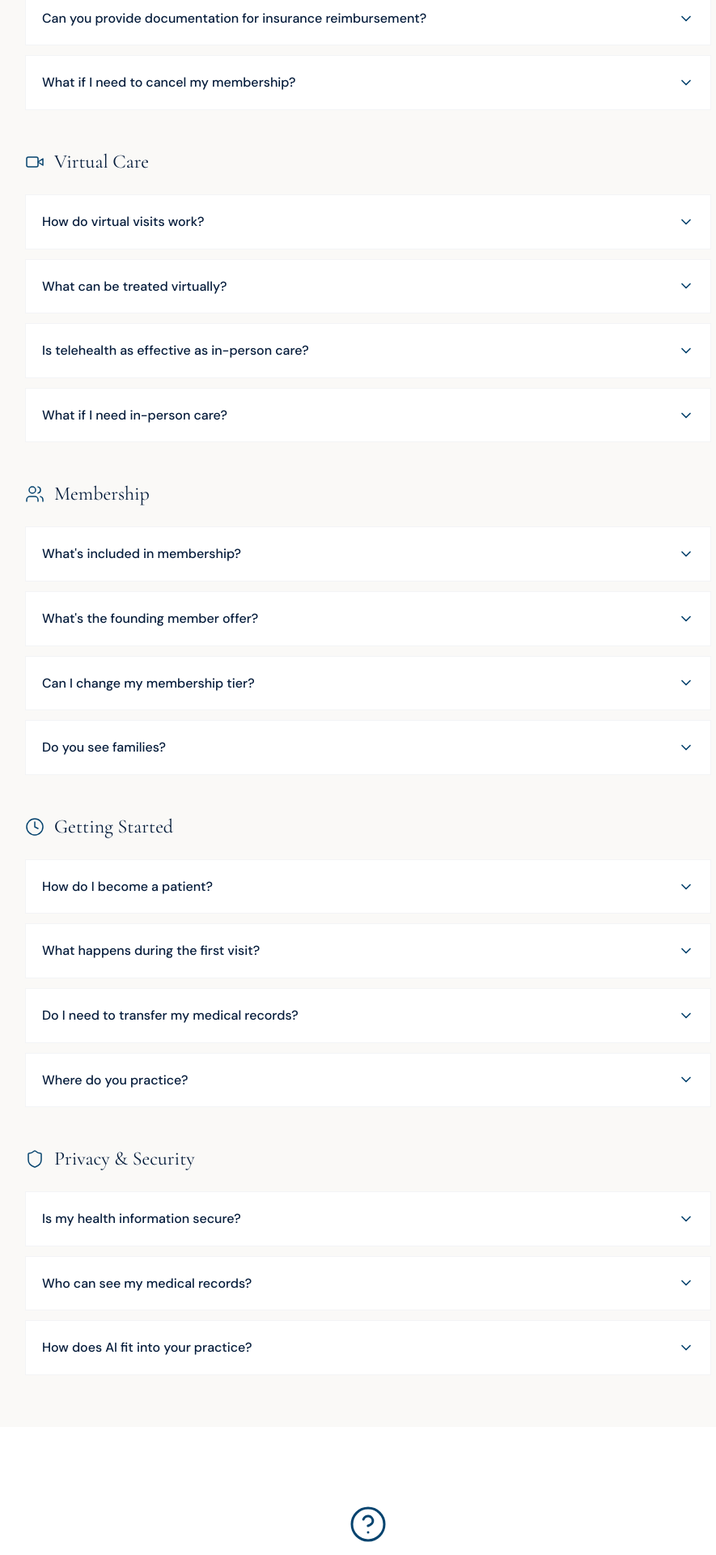
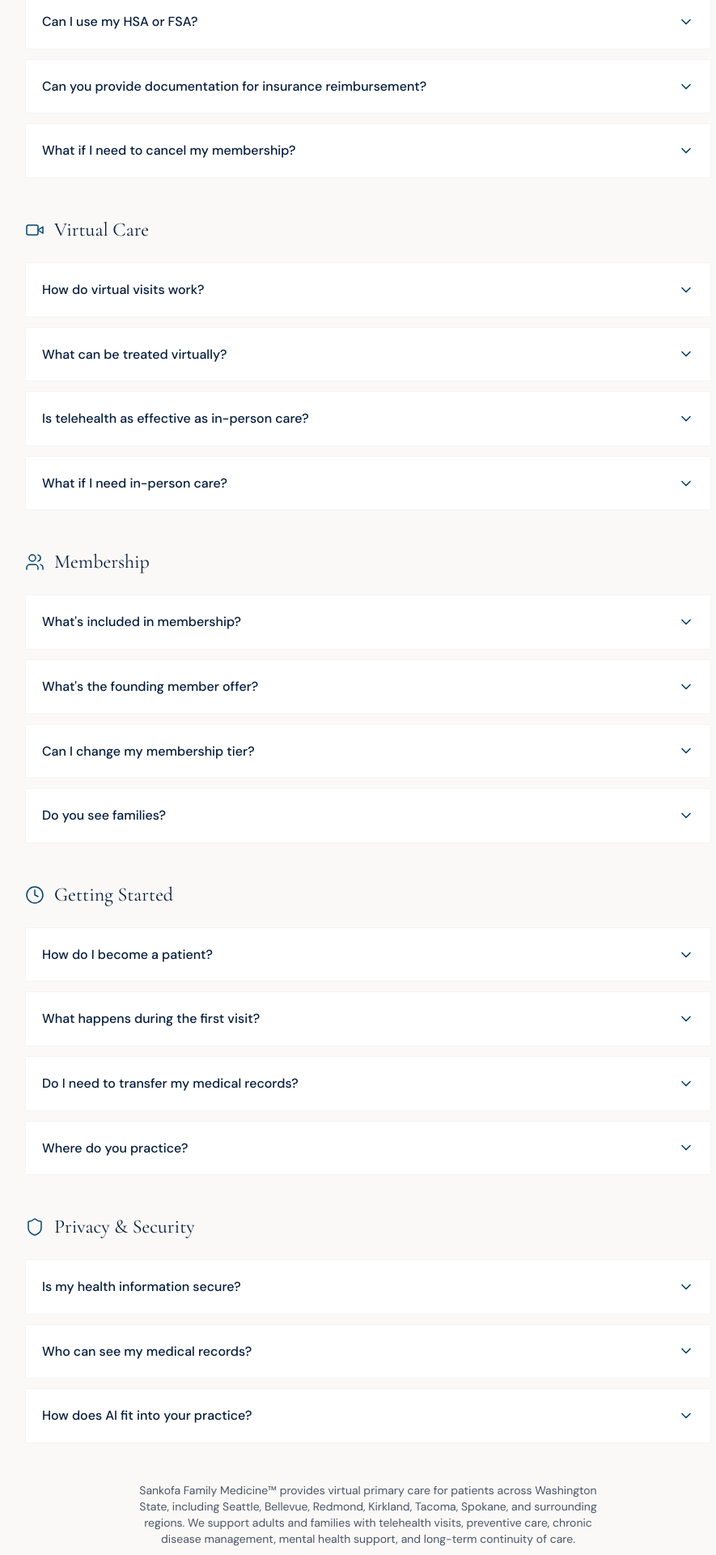
Before and after one commit to NDCHVISION/sfm-website, a Next.js app: page /faq in a window 1280 px wide. Shown: the part 760-2680 px from the top of the page at 81% size, without its empty margins (185-1070 px from the left). Built offline with nearby package versions, Linux system fonts and the light colour scheme.

Commit message:
faq change

```diff
--- /dev/null
+++ b/app/faq/layout.tsx
@@ -0,0 +1,38 @@
+import type { Metadata } from 'next'
+
+export const metadata: Metadata = {
+  title: 'FAQ | Sankofa Family Medicine™ | Virtual Primary Care Washington State',
+  description:
+    'Frequently asked questions about Sankofa Family Medicine™, a virtual primary care practice serving patients across Washington State. Learn about membership, telehealth visits, insurance, privacy, and how to get started.',
+  keywords: [
+    'virtual primary care FAQ',
+    'telehealth questions',
+    'Washington State telemedicine',
+    'direct primary care membership',
+    'Sankofa Family Medicine',
+    'Seattle virtual doctor',
+    'Bellevue telehealth',
+  ],
+  openGraph: {
+    title: 'FAQ | Sankofa Family Medicine™',
+    description:
+      'Everything you need to know about Sankofa Family Medicine™, a virtual primary care clinic serving patients across Washington State.',
+    url: 'https://sankofafamilymedicine.com/faq',
+    siteName: 'Sankofa Family Medicine',
+    locale: 'en_US',
+    type: 'website',
+  },
+  twitter: {
+    card: 'summary_large_image',
+    title: 'FAQ | Sankofa Family Medicine™',
+    description:
+      'Everything you need to know about Sankofa Family Medicine™, a virtual primary care clinic serving patients across Washington State.',
+  },
+  alternates: {
+    canonical: 'https://sankofafamilymedicine.com/faq',
+  },
+}
+
+export default function FAQLayout({ children }: { children: React.ReactNode }) {
+  return children
+}
--- a/app/faq/page.tsx
+++ b/app/faq/page.tsx
@@ -2,24 +2,32 @@
 
 import { useState } from 'react'
 import Link from 'next/link'
+import type { ReactNode, ElementType } from 'react'
 import { ArrowRight, ChevronDown, CreditCard, Shield, Video, Users, Clock, HelpCircle } from 'lucide-react'
+
+// Configuration
+const FOUNDING_MEMBER_SPOTS = 30
 
 type FAQItem = {
   question: string
-  answer: string | React.ReactNode
+  answer: string | ReactNode
+  answerText?: string
 }
 
 type FAQSection = {
   title: string
-  icon: React.ElementType
+  icon: ElementType
   items: FAQItem[]
 }
 
 export default function FAQPage() {
   const [openItems, setOpenItems] = useState<Record<string, boolean>>({})
+  const [announcement, setAnnouncement] = useState('')
 
-  const toggleItem = (id: string) => {
-    setOpenItems(prev => ({ ...prev, [id]: !prev[id] }))
+  const toggleItem = (id: string, question: string) => {
+    const willOpen = !openItems[id]
+    setOpenItems(prev => ({ ...prev, [id]: willOpen }))
+    setAnnouncement(willOpen ? `${question} expanded` : `${question} collapsed`)
   }
 
   const faqSections: FAQSection[] = [
@@ -29,32 +37,49 @@ export default function FAQPage() {
       items: [
         {
           question: 'Do you accept insurance?',
-          answer: 'Sankofa Family Medicine is currently a direct-pay (cash-pay) practice. We do not bill insurance directly. This model allows us to spend more time with patients, avoid insurance restrictions, and provide truly personalized care. We may expand to accept insurance in the future.'
+          answer:
+            'Sankofa Family Medicine™ is currently a direct-pay (cash-pay) virtual primary care practice based in Washington State. We do not bill insurance directly. This structure allows for longer visits, fewer restrictions, and a more personalized care experience. Future insurance participation may be considered.'
         },
         {
           question: 'How do I pay for services?',
           answer: (
             <div className="space-y-3">
-              <p>We accept payment via credit card, debit card, and HSA/FSA cards through our secure payment system powered by Stripe.</p>
-              <p>Membership fees are billed monthly. Individual visits and programs are billed at the time of service.</p>
-              {/* Stripe payment link placeholder - uncomment when ready */}
-              {/* <a href="YOUR_STRIPE_LINK_HERE" className="inline-flex items-center text-sfm-azure hover:text-sfm-navy font-medium">
-                Make a Payment <ArrowRight className="ml-2 w-4 h-4" />
-              </a> */}
+              <p>
+                We accept payment via credit card, debit card, and HSA/FSA cards through our secure online payment
+                system powered by Stripe.
+              </p>
+              <p>
+                Membership fees are billed monthly. Individual visits and programs are billed at the time of service.
+              </p>
+              <p>
+                Membership tiers and visit pricing are available on our
+                <Link
+                  href="/services"
+                  className="text-sfm-azure hover:text-sfm-navy ml-1 underline"
+                >
+                  Services &amp; Pricing page
+                </Link>
+                .
+              </p>
             </div>
-          )
+          ),
+          answerText:
+            'We accept payment via credit card, debit card, and HSA/FSA cards through our secure online payment system powered by Stripe. Membership fees are billed monthly. Individual visits and programs are billed at the time of service. Membership tiers and visit pricing are available on our Services & Pricing page.'
         },
         {
           question: 'Can I use my HSA or FSA?',
-          answer: 'Yes! Health Savings Accounts (HSA) and Flexible Spending Accounts (FSA) can be used for membership fees, visits, and programs at Sankofa Family Medicine. These are qualified medical expenses.'
+          answer:
+            'Yes. Health Savings Accounts (HSA) and Flexible Spending Accounts (FSA) can be used for membership fees, virtual visits, and programs at Sankofa Family Medicine™.'
         },
         {
           question: 'Can you provide documentation for insurance reimbursement?',
-          answer: 'Yes. We can provide a superbill (itemized receipt with procedure codes) that you can submit to your insurance company for potential out-of-network reimbursement. Reimbursement rates vary by plan.'
+          answer:
+            'Yes. We can provide a superbill (itemized receipt with diagnosis and procedure codes) for potential out-of-network reimbursement. Reimbursement varies by insurance plan.'
         },
         {
           question: 'What if I need to cancel my membership?',
-          answer: 'Memberships can be cancelled at any time with 30 days notice. There are no cancellation fees. Founding member pricing is locked for the duration of continuous membership.'
+          answer:
+            'Memberships may be cancelled at any time with 30 days notice. No cancellation fees apply. Founding member pricing remains locked as long as membership is continuous.'
         },
       ]
     },
@@ -64,19 +89,42 @@ export default function FAQPage() {
       items: [
         {
           question: 'How do virtual visits work?',
-          answer: 'Virtual visits are conducted via secure, HIPAA-compliant video conferencing. You\'ll receive a link before your appointment and can join from any device with a camera and internet connection. No special software is required.'
+          answer:
+            'Virtual visits occur through HIPAA-compliant encrypted video conferencing. You will receive a secure link and can join from any device with a camera and internet connection. No special app installation is required.'
         },
         {
           question: 'What can be treated virtually?',
-          answer: 'Most primary care concerns can be effectively addressed via telehealth, including: acute illnesses (cold, flu, infections), chronic disease management, medication refills and adjustments, mental health support, preventive care planning, lab result reviews, and health coaching. Some conditions may require in-person evaluation, and we\'ll coordinate referrals when needed.'
+          answer: (
+            <div className="space-y-3">
+              <p>
+                Most primary care concerns can be addressed through telehealth, including acute illnesses, chronic
+                condition management, preventive care, mental health support, medication adjustments, lab reviews,
+                and health coaching. If in-person evaluation is necessary, we help coordinate appropriate referrals.
+              </p>
+              <p>
+                You can see examples of what we treat on our
+                <Link
+                  href="/services"
+                  className="text-sfm-azure hover:text-sfm-navy ml-1 underline"
+                >
+                  Services page
+                </Link>
+                .
+              </p>
+            </div>
+          ),
+          answerText:
+            'Most primary care concerns can be addressed through telehealth, including acute illnesses, chronic condition management, preventive care, mental health support, medication adjustments, lab reviews, and health coaching. If in-person evaluation is necessary, we help coordinate appropriate referrals. You can see examples of what we treat on our Services page.'
         },
         {
           question: 'Is telehealth as effective as in-person care?',
-          answer: 'For most primary care needs, yes. Research shows that telehealth delivers comparable outcomes for many conditions, often with greater convenience and continuity. The key advantage of our model is that you see the same physician every time. This continuity actually improves outcomes compared to fragmented in-person care.'
+          answer:
+            'For many primary care needs, yes. Telehealth has been shown to provide comparable outcomes with the added benefit of convenience and continuity. A key advantage of Sankofa Family Medicine™ is that you see the same physician every visit, which strengthens long-term care and decision-making.'
         },
         {
           question: 'What if I need in-person care?',
-          answer: 'We maintain relationships with trusted local specialists and facilities in Washington State. If you need labs, imaging, procedures, or specialist care, we\'ll coordinate referrals and ensure your records follow you.'
+          answer:
+            'We coordinate with trusted regional labs, imaging centers, and specialists throughout Washington. If in-person services are needed, we provide referrals and ensure your records follow you seamlessly.'
         },
       ]
     },
@@ -86,19 +134,42 @@ export default function FAQPage() {
       items: [
         {
           question: 'What\'s included in membership?',
-          answer: 'All membership tiers include unlimited virtual visits with Dr. Nkrumah, secure messaging with 24-48 hour response times, care coordination, and prescription management. Higher tiers add genetic testing, AI-powered health insights, and direct physician access. See our Services page for full details.'
+          answer: (
+            <div className="space-y-3">
+              <p>
+                All membership tiers include unlimited virtual visits with Dr. Nkrumah, secure messaging with typical
+                24-48 hour response times, care coordination, and prescription management. Higher tiers offer enhanced
+                services such as genetic testing, expanded support, and AI-augmented health insights.
+              </p>
+              <p>
+                Full details are available on the
+                <Link
+                  href="/services"
+                  className="text-sfm-azure hover:text-sfm-navy ml-1 underline"
+                >
+                  Services &amp; Pricing page
+                </Link>
+                .
+              </p>
+            </div>
+          ),
+          answerText:
+            'All membership tiers include unlimited virtual visits with Dr. Nkrumah, secure messaging with typical 24-48 hour response times, care coordination, and prescription management. Higher tiers offer enhanced services such as genetic testing, expanded support, and AI-augmented health insights. Full details are available on the Services & Pricing page.'
         },
         {
           question: 'What\'s the founding member offer?',
-          answer: 'The first 30 members receive Tier 3 (Legacy Health) benefits at Tier 2 (Precision Care) pricing: $249/month instead of $449/month. This includes genetic testing, direct physician cell access, and same-day appointments. This pricing is locked for life as long as membership remains continuous.'
+          answer:
+            `The first ${FOUNDING_MEMBER_SPOTS} patients receive Tier 3 (Legacy Health) benefits at Tier 2 (Precision Care) pricing: $249/month instead of $449/month. This package includes genetic testing, priority access, and same-day or next-day appointment availability. Pricing remains locked as long as membership is continuous.`
         },
         {
           question: 'Can I change my membership tier?',
-          answer: 'Yes. You can upgrade or downgrade your membership tier at any time. Changes take effect at the start of your next billing cycle. Note: founding member pricing applies only to the original tier selected.'
+          answer:
+            'Yes. You may upgrade or downgrade at any time. Changes take effect at the next billing cycle. Founding member pricing applies only to the initially selected tier.'
         },
         {
           question: 'Do you see families?',
-          answer: 'Yes! Sankofa Family Medicine serves patients of all ages. Family memberships and multi-member discounts may be available. Contact us for details.'
+          answer:
+            'Yes. Sankofa Family Medicine™ serves patients of all ages throughout Washington. Family memberships or multi-member arrangements may be available, and you can contact us directly for details.'
         },
       ]
     },
@@ -110,24 +181,32 @@ export default function FAQPage() {
           question: 'How do I become a patient?',
           answer: (
             <div className="space-y-3">
-              <p>Join our waitlist by completing the contact form. We\'ll reach out to schedule an intro call, discuss your health goals, and get you enrolled.</p>
+              <p>
+                Begin by joining the waitlist through our contact form. We will reach out to schedule an introductory
+                consultation, review your needs, and confirm that our model is the right fit for you.
+              </p>
               <Link href="/contact" className="inline-flex items-center text-sfm-azure hover:text-sfm-navy font-medium">
                 Join Waitlist <ArrowRight className="ml-2 w-4 h-4" />
               </Link>
             </div>
-          )
+          ),
+          answerText:
+            'Begin by joining the waitlist through our contact form. We will reach out to schedule an introductory consultation, review your needs, and confirm that our model is the right fit for you.'
         },
         {
           question: 'What happens during the first visit?',
-          answer: 'Your first visit is a comprehensive intake (45-60 minutes) where we review your complete health history, discuss your goals, and develop a personalized care plan. This is the foundation of "Medicine That Remembers": we take the time to truly understand you.'
+          answer:
+            'Your first visit is a 45-60 minute comprehensive intake. We review your medical history, medications, lifestyle, and health goals, then build a personalized care plan. This is the foundation of Medicine That Remembers™.'
         },
         {
           question: 'Do I need to transfer my medical records?',
-          answer: 'We\'ll help you request records from previous providers. Having your history helps us provide better care, but you can start as a patient before records arrive.'
+          answer:
+            'We assist with requesting past records. You may begin as a patient before your records arrive, though having them helps us provide more informed care.'
         },
         {
           question: 'Where do you practice?',
-          answer: 'Sankofa Family Medicine is a virtual practice serving patients throughout Washington State. Dr. Nkrumah is licensed in Washington. We plan to expand to additional states in the future.'
+          answer:
+            'Sankofa Family Medicine™ is a virtual primary care practice serving patients across Washington State. Care is available to adults and families statewide, including communities in Seattle, Bellevue, Redmond, Kirkland, Tacoma, Spokane, and surrounding areas. As long as a patient is physically located in Washington during the visit, they may be seen. Expansion to additional states is planned.'
         },
       ]
     },
@@ -137,22 +216,76 @@ export default function FAQPage() {
       items: [
         {
           question: 'Is my health information secure?',
-          answer: 'Yes. We are fully HIPAA-compliant. All video visits, messaging, and health records are encrypted and stored securely. We use enterprise-grade security practices and never sell or share your data.'
+          answer:
+            'Yes. We maintain full HIPAA compliance. All messaging, video visits, and health records are encrypted and stored using enterprise-grade security standards. Your data is never sold or shared.'
         },
         {
           question: 'Who can see my medical records?',
-          answer: 'Only Dr. Nkrumah and authorized clinical staff have access to your records. We will never share your information with third parties without your explicit consent, except as required by law.'
+          answer:
+            'Only Dr. Nkrumah and authorized clinical support personnel have access to your records. Information is not shared without your consent unless required by law.'
         },
         {
           question: 'How does AI fit into your practice?',
-          answer: 'We use AI tools to support clinical workflows, helping with documentation, surfacing relevant history, and identifying potential health insights. AI never makes clinical decisions; it\'s a tool that helps your physician focus on you. All AI systems we use are HIPAA-compliant.'
+          answer:
+            'AI tools assist with documentation, relevant history retrieval, and pattern recognition. AI never replaces clinical decision-making or patient interaction. All AI systems are configured to meet HIPAA and security requirements.'
         },
       ]
     },
   ]
 
+  const faqSchema = {
+    '@context': 'https://schema.org',
+    '@type': 'FAQPage',
+    mainEntity: faqSections
+      .flatMap(section => section.items)
+      .map(item => ({
+        '@type': 'Question',
+        name: item.question,
+        acceptedAnswer: {
+          '@type': 'Answer',
+          text: typeof item.answer === 'string' ? item.answer : item.answerText
+        }
+      }))
+      .filter(item => item.acceptedAnswer.text)
+  }
+
+  const orgSchema = {
+    '@context': 'https://schema.org',
+    '@type': 'MedicalOrganization',
+    name: 'Sankofa Family Medicine',
+    legalName: 'Sankofa Family Medicine',
+    description:
+      'Virtual primary care clinic serving patients across Washington State with personalized, continuous telehealth visits.',
+    url: 'https://sankofafamilymedicine.com',
+    logo: 'https://sankofafamilymedicine.com/images/logo.png',
+    areaServed: {
+      '@type': 'State',
+      name: 'Washington'
+    },
+    serviceArea: [
+      { '@type': 'City', name: 'Seattle' },
+      { '@type': 'City', name: 'Bellevue' },
+      { '@type': 'City', name: 'Redmond' },
+      { '@type': 'City', name: 'Kirkland' },
+      { '@type': 'City', name: 'Tacoma' },
+      { '@type': 'City', name: 'Spokane' },
+    ],
+    medicalSpecialty: ['PrimaryCare', 'FamilyMedicine', 'Telemedicine']
+  }
+
   return (
     <>
+      {/* FAQ Schema */}
+      <script
+        type="application/ld+json"
+        dangerouslySetInnerHTML={{ __html: JSON.stringify(faqSchema) }}
+      />
+      {/* MedicalOrganization Schema */}
+      <script
+        type="application/ld+json"
+        dangerouslySetInnerHTML={{ __html: JSON.stringify(orgSchema) }}
+      />
+
       {/* Hero */}
       <section className="pt-32 pb-16 bg-white">
         <div className="max-w-4xl mx-auto px-6 text-center">
@@ -162,7 +295,10 @@ export default function FAQPage() {
           </h1>
           <div className="divider-gold mx-auto mb-8" />
           <p className="text-muted text-lg max-w-2xl mx-auto">
-            Everything you need to know about Sankofa Family Medicine, from payment to virtual care to getting started.
+            Everything you need to know about Sankofa Family Medicine™, a virtual primary care clinic serving patients
+            across Washington State. This includes major metropolitan regions such as Seattle, Bellevue, Redmond, and
+            Kirkland, as well as surrounding communities statewide. Learn about membership options, telehealth visits,
+            privacy, and how to get started.
           </p>
         </div>
       </section>
@@ -185,25 +321,34 @@ export default function FAQPage() {
                   return (
                     <div key={itemId} className="bg-white border border-gray-100">
                       <button
-                        onClick={() => toggleItem(itemId)}
+                        onClick={() => toggleItem(itemId, item.question)}
                         className="w-full flex items-center justify-between p-5 text-left focus-visible:outline-none focus-visible:ring-2 focus-visible:ring-sfm-azure focus-visible:ring-inset"
                         aria-expanded={isOpen}
                         aria-controls={`faq-answer-${itemId}`}
                       >
-                        <span className="font-medium text-sfm-navy pr-4">{item.question}</span>
+                        <span id={`faq-question-${itemId}`} className="font-medium text-sfm-navy pr-4">
+                          {item.question}
+                        </span>
                         <ChevronDown
-                          className={`w-5 h-5 text-sfm-azure flex-shrink-0 transition-transform duration-300 ${isOpen ? 'rotate-180' : ''}`}
+                          className={`w-5 h-5 text-sfm-azure flex-shrink-0 transition-transform duration-300 ${
+                            isOpen ? 'rotate-180' : ''
+                          }`}
                           aria-hidden="true"
                         />
                       </button>
+
                       <div
                         id={`faq-answer-${itemId}`}
-                        className={`overflow-hidden transition-all duration-300 ${isOpen ? 'max-h-96' : 'max-h-0'}`}
+                        className={`grid transition-all duration-300 ${
+                          isOpen ? 'grid-rows-[1fr]' : 'grid-rows-[0fr]'
+                        }`}
                         role="region"
                         aria-labelledby={`faq-question-${itemId}`}
                       >
-                        <div className="px-5 pb-5 text-muted leading-relaxed">
-                          {item.answer}
+                        <div className="overflow-hidden">
+                          <div className="px-5 pb-5 text-muted leading-relaxed">
+                            {item.answer}
+                          </div>
                         </div>
                       </div>
                     </div>
@@ -212,6 +357,14 @@ export default function FAQPage() {
               </div>
             </div>
           ))}
+
+          {/* Bottom SEO paragraph */}
+          <p className="text-center text-muted text-sm mt-12 max-w-xl mx-auto">
+            Sankofa Family Medicine™ provides virtual primary care for patients across Washington State, including
+            Seattle, Bellevue, Redmond, Kirkland, Tacoma, Spokane, and surrounding regions. We support adults and
+            families with telehealth visits, preventive care, chronic disease management, mental health support,
+            and long-term continuity of care.
+          </p>
         </div>
       </section>
 
@@ -221,7 +374,7 @@ export default function FAQPage() {
           <HelpCircle className="w-12 h-12 text-sfm-azure mx-auto mb-6" strokeWidth={1.5} aria-hidden="true" />
           <h2 className="font-display text-3xl text-sfm-navy mb-4">Still Have Questions?</h2>
           <p className="text-muted mb-8 max-w-xl mx-auto">
-            We&apos;re happy to answer any questions not covered here. Reach out and we&apos;ll respond within one business day.
+            We are happy to answer any questions not covered here. Our team responds within one business day.
           </p>
           <div className="flex flex-col sm:flex-row items-center justify-center gap-4">
             <Link href="/contact" className="btn-primary">
@@ -242,7 +395,7 @@ export default function FAQPage() {
             Ready to Get Started?
           </h2>
           <p className="text-white/70 text-lg mb-10">
-            Join the founding member waitlist and experience care that remembers.
+            Join the founding member waitlist and experience Medicine That Remembers™.
           </p>
           <div className="flex flex-col sm:flex-row items-center justify-center gap-4">
             <Link href="/contact" className="btn-primary">
@@ -250,15 +403,15 @@ export default function FAQPage() {
               <ArrowRight className="ml-2 w-4 h-4" aria-hidden="true" />
             </Link>
             <Link href="/services" className="btn-secondary-white">
-              View Services & Pricing
+              View Services &amp; Pricing
             </Link>
           </div>
         </div>
       </section>
 
-      {/* Accessibility: Announce state changes */}
+      {/* Accessibility: live region for accordion state changes */}
       <div aria-live="polite" aria-atomic="true" className="sr-only">
-        FAQ section loaded
+        {announcement}
       </div>
     </>
   )
```
